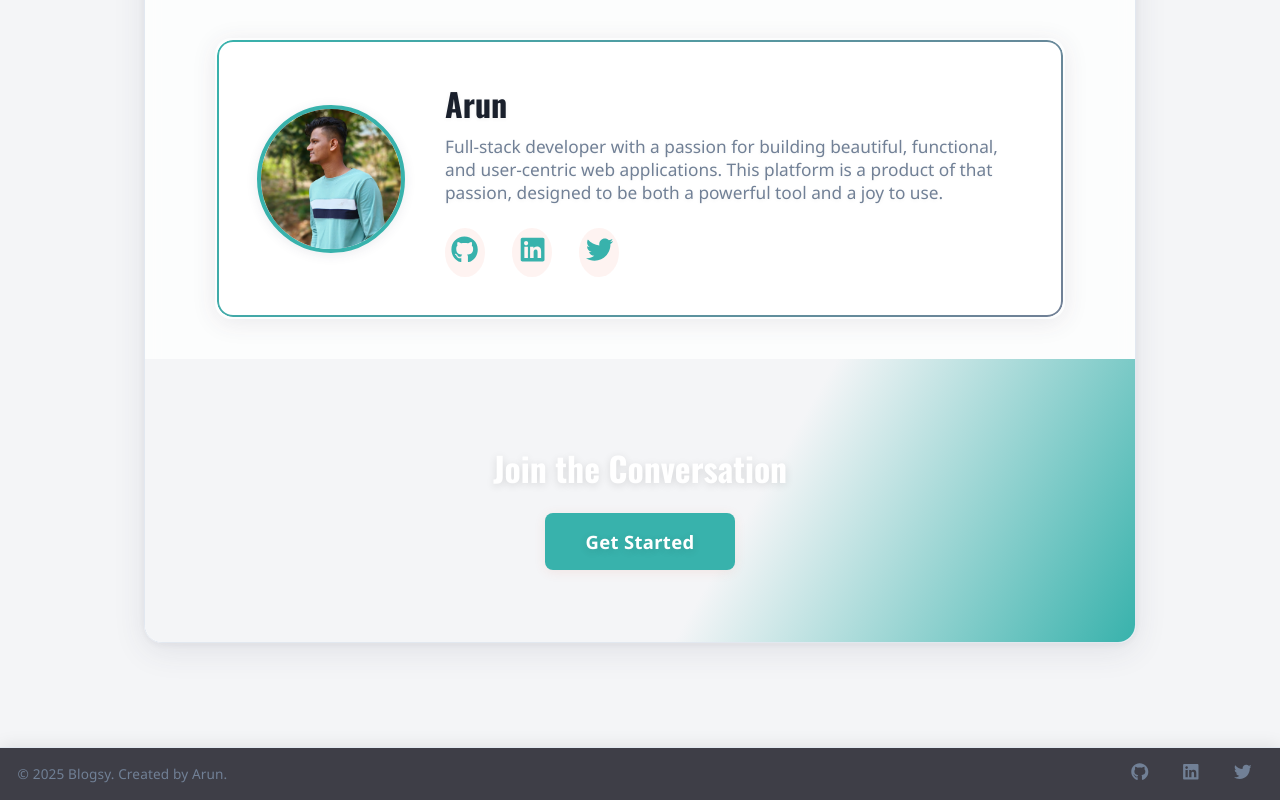
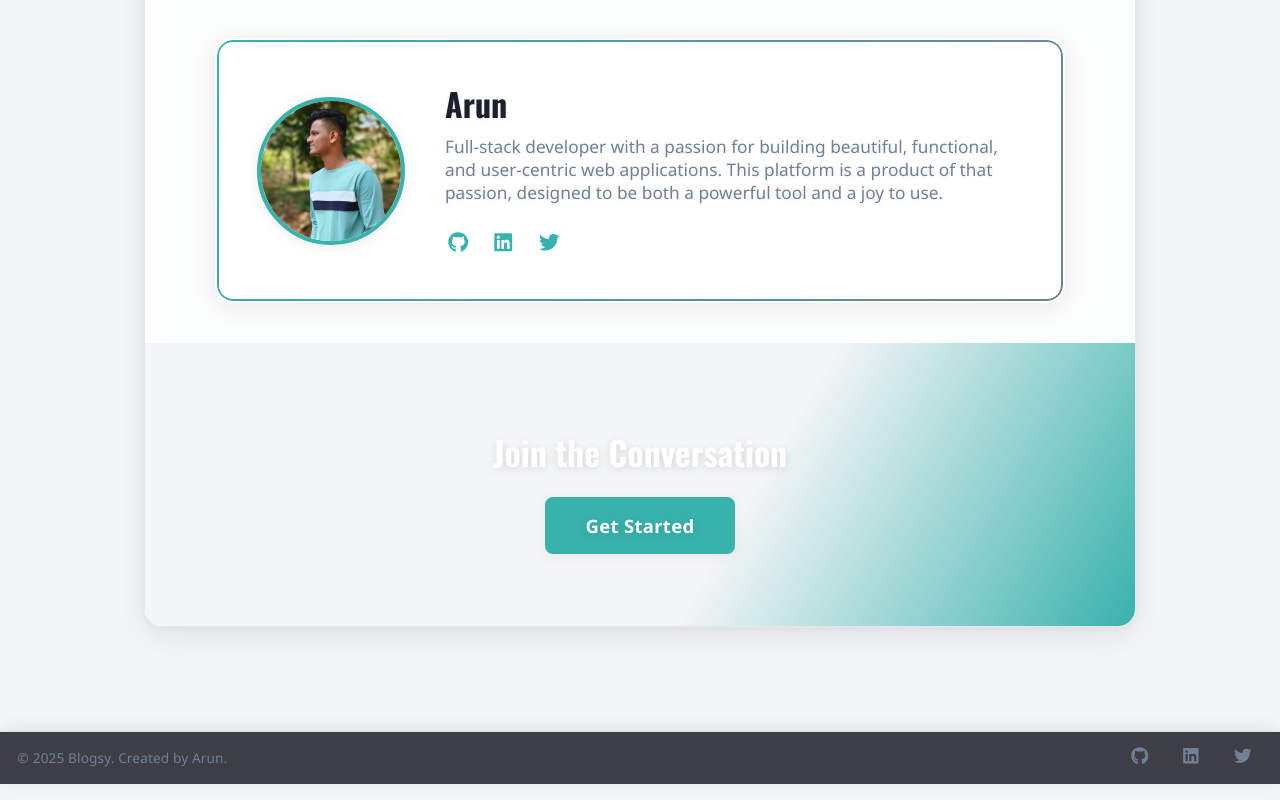
Before and after one commit to arunmm8335/blogsy, a React (Create React App) app in the folder frontend/: page /about in a window 1280 px wide. Shown: the part 1084-1884 px from the top of the page. Built offline with nearby package versions, Linux system fonts and the light colour scheme; no server answers.

Commit message:
Update AboutPage.module.css

```diff
--- a/frontend/src/pages/AboutPage.module.css
+++ b/frontend/src/pages/AboutPage.module.css
@@ -117,24 +117,20 @@
 
 .socials {
   display: flex;
-  gap: 1.7rem;
+  gap: 1.2rem;
   z-index: 1;
 }
 
 .socials a {
   color: var(--primary-color);
-  font-size: 1.7rem;
-  transition: color 0.2s, transform 0.2s;
-  background: rgba(230, 90, 62, 0.07);
+  font-size: 1.28rem;
+  transition: color 0.2s;
+  background: none;
   border-radius: 50%;
-  padding: 0.4rem;
+  padding: 0.18rem;
 }
 
-.socials a:hover {
-  color: var(--button-text-color);
-  background: var(--primary-color);
-  transform: translateY(-2px) scale(1.08);
-}
+/* No hover effect for minimal look */
 
 /* Responsive adjustment for the creator card */
 @media (max-width: 600px) {
```
